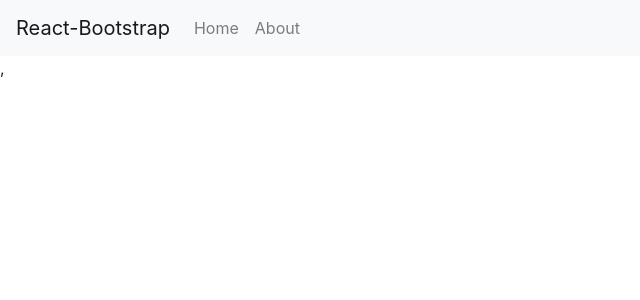
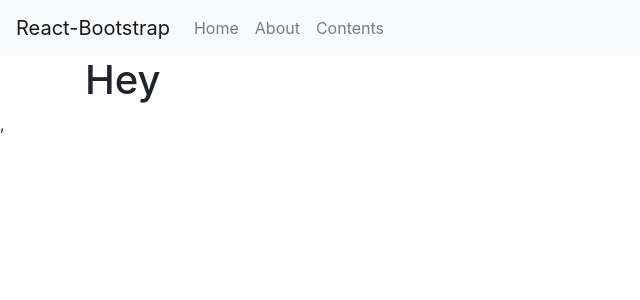
Before and after one commit to shotYazaki/soccer, a React (Create React App) app: page /Contents in a window 1280 px wide. Shown: the top 300 px of the page, without its empty margins (0-640 px from the left). Built offline with nearby package versions, Linux system fonts and the light colour scheme.

Commit message:
Add Navigationbar routen

```diff
--- a/src/App.js
+++ b/src/App.js
@@ -6,6 +6,7 @@ import 'bootstrap/dist/css/bootstrap.min.css';
 import Navigation from './components/Navigation';
 import Home from './components/Home';
 import About from './components/About';
+import Contents from './components/Contents'
 
 class App extends React.Component {
   render() {
@@ -16,6 +17,7 @@ class App extends React.Component {
           <Switch>
             <Route exact path='/' component={Home} />
             <Route exact path='/About' component={About} />
+            <Route exact path='/Contents' component={Contents} />
           </Switch>
         </Container>
       </BrowserRouter>
--- /dev/null
+++ b/src/components/Contents.js
@@ -0,0 +1,13 @@
+import React from 'react';
+
+class Components extends React.Component {
+    render() {
+        return(
+            <div className="test">
+                <h1>Hey</h1>
+            </div>
+        );
+    }
+}
+
+export default Components;
--- a/src/components/Navigation.js
+++ b/src/components/Navigation.js
@@ -13,6 +13,7 @@ class Navigation extends React.Component {
                    <Nav className="mr-auto">
                      <Nav.Link href="/">Home</Nav.Link>
                      <Nav.Link href="/About">About</Nav.Link>
+                     <Nav.Link href="/Contents">Contents</Nav.Link>
                     </Nav>
                   </Navbar.Collapse>
                 </Navbar>
```
Also changed, not shown: 1 other file (tests, documents, lock files or other folders).
